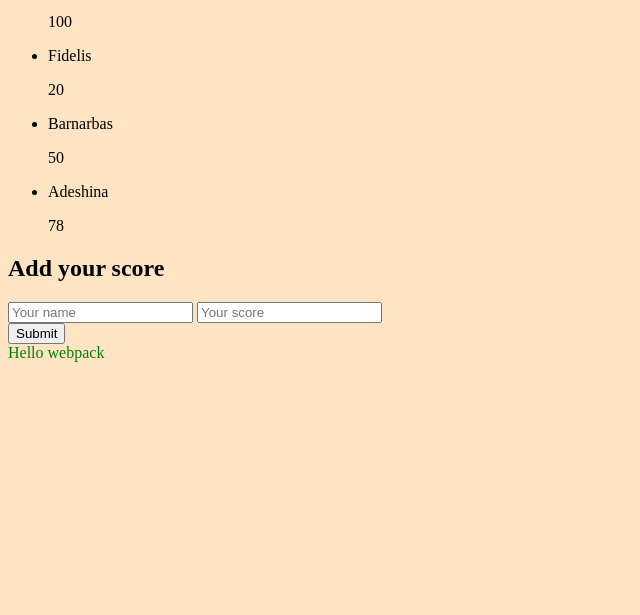
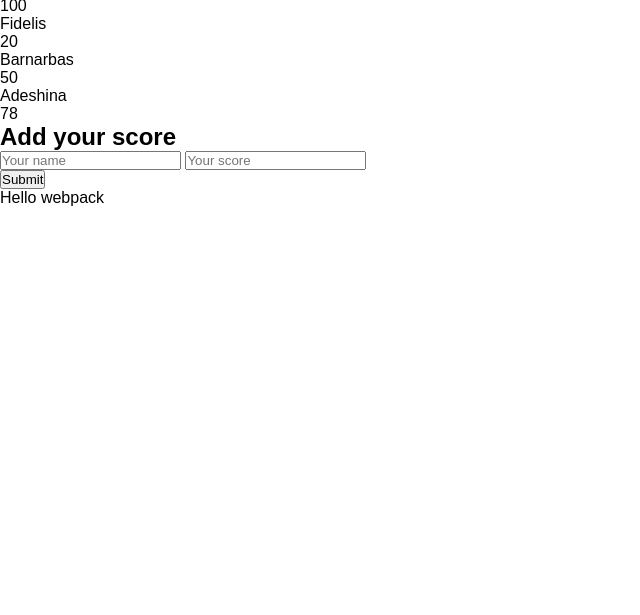
Before and after one commit to Nuga0909/Leaderboard, a website built with webpack: page src/index.html in a window 1280 px wide. Shown: the part 185-800 px from the top of the page, without its empty margins (0-640 px from the left). Built offline with nearby package versions, Linux system fonts and the light colour scheme.

Commit message:
Add some styling to html page

```diff
--- a/src/style.css
+++ b/src/style.css
@@ -1,7 +1,15 @@
-body {
-  background-color: bisque;
+* {
+  margin: 0;
+  padding: 0;
+  box-sizing: border-box;
+  font-family: sans-serif;
 }
 
-.hello {
-  color: green;
+body {
+  max-height: 100vh;
+  margin-top: 80px;
 }
+
+ul {
+  list-style-type: none;
+}
```
